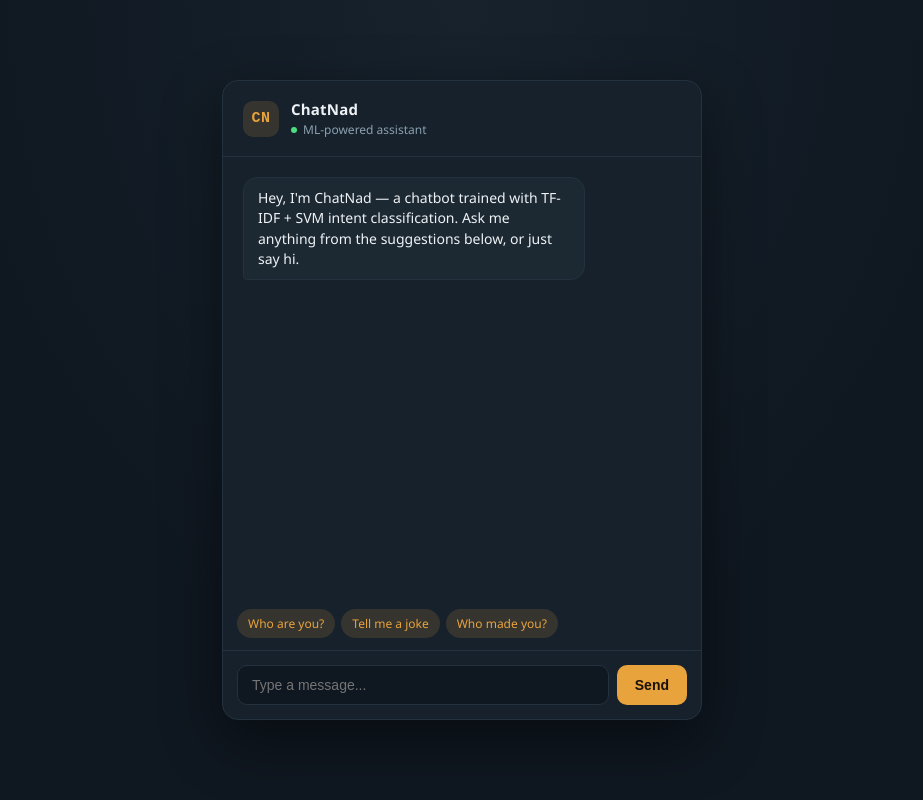
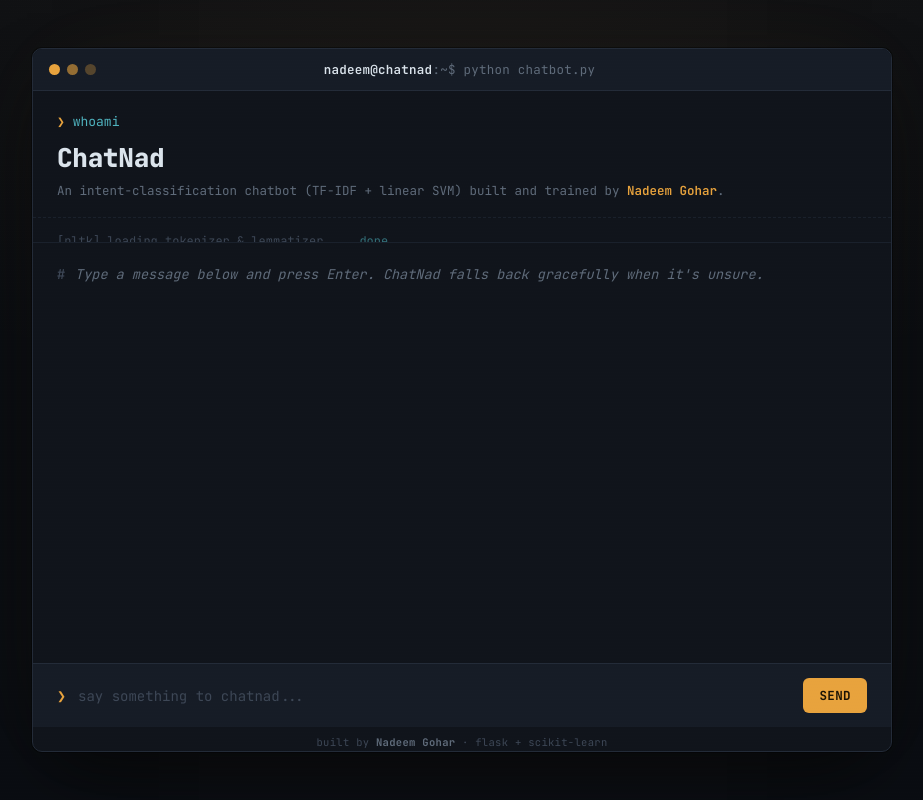
Before and after one commit to Nadeemgohar/chatbot, a Flask app: page / in a window 1280 px wide. Shown: the whole page, without its empty margins (178-1101 px from the left). Run offline with Flask 3, Linux system fonts and the light colour scheme; parts of the project's set-up code (start-up, migrations or seed data) failed here and were passed over.

Commit message:
Add files via upload

```diff
--- a/templates/index.html
+++ b/templates/index.html
@@ -3,299 +3,384 @@
 <head>
 <meta charset="UTF-8">
 <meta name="viewport" content="width=device-width, initial-scale=1.0">
-<title>ChatNad</title>
+<title>ChatNad — by Nadeem Gohar</title>
+<link rel="preconnect" href="https://fonts.googleapis.com">
+<link rel="preconnect" href="https://fonts.gstatic.com" crossorigin>
+<link href="https://fonts.googleapis.com/css2?family=JetBrains+Mono:wght@400;500;600;700;800&display=swap" rel="stylesheet">
 <style>
-  :root {
-    --bg: #0f1720;
-    --panel: #16212c;
-    --accent: #e8a33d;
-    --accent-soft: rgba(232, 163, 61, 0.15);
-    --text: #eef2f5;
-    --text-dim: #8ba0af;
-    --bubble-user: #22384a;
-    --bubble-bot: #1c2933;
-    --border: #23323e;
+  :root{
+    --bg-void:#0a0d12;
+    --bg-panel:#10141b;
+    --bg-panel-alt:#161c26;
+    --border:#232b38;
+    --border-soft:#1a212c;
+    --text-primary:#dbe4ec;
+    --text-muted:#5f6b7a;
+    --text-dim:#3d4756;
+    --amber:#e8a33d;
+    --amber-dim:#8a6a2e;
+    --teal:#4fb3bf;
+    --teal-dim:#33707a;
+    --danger:#c25b52;
+    --radius:10px;
+    --mono: 'JetBrains Mono', ui-monospace, 'SF Mono', Menlo, Consolas, monospace;
   }
 
-  * { box-sizing: border-box; }
+  *{ box-sizing:border-box; }
 
-  body {
-    margin: 0;
-    font-family: 'Segoe UI', system-ui, -apple-system, sans-serif;
-    background: radial-gradient(ellipse at top, #17222d 0%, var(--bg) 60%);
-    color: var(--text);
-    min-height: 100vh;
-    display: flex;
-    align-items: center;
-    justify-content: center;
-    padding: 20px;
+  html,body{
+    height:100%;
+    margin:0;
+    background:
+      radial-gradient(ellipse 900px 500px at 50% -10%, rgba(232,163,61,0.06), transparent),
+      var(--bg-void);
+    color:var(--text-primary);
+    font-family:var(--mono);
+    -webkit-font-smoothing:antialiased;
   }
 
-  .app {
-    width: 100%;
-    max-width: 480px;
-    background: var(--panel);
-    border: 1px solid var(--border);
-    border-radius: 16px;
-    display: flex;
-    flex-direction: column;
-    height: 640px;
-    overflow: hidden;
-    box-shadow: 0 20px 60px rgba(0,0,0,0.45);
+  body{
+    display:flex;
+    align-items:center;
+    justify-content:center;
+    padding:32px 16px;
   }
 
-  .header {
-    padding: 18px 20px;
-    border-bottom: 1px solid var(--border);
-    display: flex;
-    align-items: center;
-    gap: 12px;
+  .crt-noise{
+    position:fixed;
+    inset:0;
+    pointer-events:none;
+    background-image:repeating-linear-gradient(
+      to bottom,
+      rgba(255,255,255,0.012) 0px,
+      rgba(255,255,255,0.012) 1px,
+      transparent 1px,
+      transparent 3px
+    );
+    z-index:50;
+    opacity:.5;
   }
 
-  .mark {
-    width: 36px;
-    height: 36px;
-    border-radius: 10px;
-    background: var(--accent-soft);
-    color: var(--accent);
-    display: flex;
-    align-items: center;
-    justify-content: center;
-    font-weight: 700;
-    font-size: 15px;
-    letter-spacing: 0.5px;
-    font-family: 'Courier New', monospace;
-    flex-shrink: 0;
+  .terminal{
+    width:100%;
+    max-width:860px;
+    height:min(720px, 88vh);
+    display:flex;
+    flex-direction:column;
+    background:var(--bg-panel);
+    border:1px solid var(--border);
+    border-radius:var(--radius);
+    box-shadow:
+      0 0 0 1px rgba(0,0,0,0.4),
+      0 30px 70px -20px rgba(0,0,0,0.7),
+      0 0 90px -30px rgba(232,163,61,0.08);
+    overflow:hidden;
   }
 
-  .header-text h1 {
-    font-size: 15px;
-    margin: 0;
-    font-weight: 600;
-    letter-spacing: 0.2px;
+  /* ---- title bar ---- */
+  .titlebar{
+    display:flex;
+    align-items:center;
+    gap:12px;
+    padding:12px 16px;
+    background:var(--bg-panel-alt);
+    border-bottom:1px solid var(--border);
+    flex-shrink:0;
+  }
+  .dots{ display:flex; gap:7px; flex-shrink:0; }
+  .dot{ width:11px; height:11px; border-radius:50%; background:var(--amber); }
+  .dot:nth-child(1){ opacity:1; }
+  .dot:nth-child(2){ opacity:0.6; }
+  .dot:nth-child(3){ opacity:0.3; }
+
+  .titlebar-path{
+    flex:1;
+    text-align:center;
+    font-size:12.5px;
+    color:var(--text-muted);
+    letter-spacing:.02em;
+    overflow:hidden;
+    text-overflow:ellipsis;
+    white-space:nowrap;
+  }
+  .titlebar-path b{ color:var(--text-primary); font-weight:600; }
+  .titlebar-spacer{ width:52px; flex-shrink:0; }
+
+  /* ---- header / masthead ---- */
+  .masthead{
+    padding:22px 24px 16px;
+    border-bottom:1px dashed var(--border-soft);
+    flex-shrink:0;
+  }
+  .masthead .prompt-line{
+    font-size:13px;
+    color:var(--teal);
+    margin:0 0 10px;
+  }
+  .masthead .prompt-line .p{ color:var(--amber); }
+  .masthead h1{
+    margin:0 0 6px;
+    font-size:26px;
+    font-weight:800;
+    letter-spacing:-.01em;
+    display:flex;
+    align-items:baseline;
+    gap:10px;
+  }
+  .masthead h1 .cursor-block{
+    display:inline-block;
+    width:11px;
+    height:20px;
+    background:var(--amber);
+    animation:blink 1.1s step-end infinite;
+    vertical-align:text-bottom;
+  }
+  .masthead .subtitle{
+    margin:0;
+    font-size:12.5px;
+    color:var(--text-muted);
+    line-height:1.6;
+  }
+  .masthead .subtitle .author{ color:var(--amber); font-weight:600; }
+
+  /* ---- boot log ---- */
+  .bootlog{
+    padding:12px 24px;
+    font-size:12px;
+    line-height:1.9;
+    color:var(--text-dim);
+    border-bottom:1px solid var(--border-soft);
+    flex-shrink:0;
+    max-height:0;
+    overflow:hidden;
+    transition:max-height .4s ease;
+  }
+  .bootlog.show{ max-height:220px; }
+  .bootlog .ok{ color:var(--teal-dim); }
+  .bootlog div{ opacity:0; animation:fadein .25s forwards; }
+
+  /* ---- chat log ---- */
+  .chatlog{
+    flex:1;
+    overflow-y:auto;
+    padding:20px 24px;
+    display:flex;
+    flex-direction:column;
+    gap:16px;
+    scroll-behavior:smooth;
+  }
+  .chatlog::-webkit-scrollbar{ width:8px; }
+  .chatlog::-webkit-scrollbar-thumb{ background:var(--border); border-radius:4px; }
+  .chatlog::-webkit-scrollbar-track{ background:transparent; }
+
+  .line{
+    display:flex;
+    gap:10px;
+    font-size:13.5px;
+    line-height:1.65;
+    animation:rise .28s ease both;
+  }
+  .line .tag{
+    flex-shrink:0;
+    font-weight:700;
+    user-select:none;
+  }
+  .line.user .tag{ color:var(--amber); }
+  .line.bot .tag{ color:var(--teal); }
+  .line.system .tag{ color:var(--text-dim); }
+  .line .body{ color:var(--text-primary); white-space:pre-wrap; word-break:break-word; }
+  .line.system .body{ color:var(--text-muted); font-style:italic; }
+
+  .typing{
+    display:flex; gap:10px; font-size:13.5px;
+  }
+  .typing .tag{ color:var(--teal); font-weight:700; }
+  .typing .dots-anim span{
+    display:inline-block; width:5px; height:5px; margin-right:3px;
+    border-radius:50%; background:var(--teal-dim);
+    animation:pulse 1.2s infinite ease-in-out;
+  }
+  .typing .dots-anim span:nth-child(2){ animation-delay:.15s; }
+  .typing .dots-anim span:nth-child(3){ animation-delay:.3s; }
+
+  /* ---- input row ---- */
+  .inputbar{
+    display:flex;
+    align-items:center;
+    gap:10px;
+    padding:14px 24px;
+    border-top:1px solid var(--border);
+    background:var(--bg-panel-alt);
+    flex-shrink:0;
+  }
+  .inputbar .prompt-char{
+    color:var(--amber);
+    font-weight:700;
+    font-size:15px;
+  }
+  .inputbar input{
+    flex:1;
+    background:transparent;
+    border:none;
+    outline:none;
+    color:var(--text-primary);
+    font-family:var(--mono);
+    font-size:14px;
+    caret-color:var(--amber);
+  }
+  .inputbar input::placeholder{ color:var(--text-dim); }
+  .inputbar button{
+    background:var(--amber);
+    color:#1a1305;
+    border:none;
+    font-family:var(--mono);
+    font-weight:700;
+    font-size:12.5px;
+    letter-spacing:.03em;
+    padding:9px 16px;
+    border-radius:6px;
+    cursor:pointer;
+    transition:filter .15s ease, transform .05s ease;
+  }
+  .inputbar button:hover{ filter:brightness(1.1); }
+  .inputbar button:active{ transform:scale(.97); }
+  .inputbar button:disabled{ opacity:.4; cursor:default; }
+
+  .footer-credit{
+    text-align:center;
+    font-size:10.5px;
+    color:var(--text-dim);
+    padding:8px 0 2px;
+    letter-spacing:.03em;
+  }
+  .footer-credit b{ color:var(--text-muted); }
+
+  @keyframes blink{ 50%{ opacity:0; } }
+  @keyframes fadein{ to{ opacity:1; } }
+  @keyframes rise{ from{ opacity:0; transform:translateY(4px);} to{ opacity:1; transform:translateY(0);} }
+  @keyframes pulse{ 0%,60%,100%{ opacity:.25; } 30%{ opacity:1; } }
+
+  @media (max-width:560px){
+    .masthead h1{ font-size:21px; }
+    .titlebar-path{ display:none; }
+    .chatlog{ padding:16px; }
+    .inputbar{ padding:12px 16px; }
+    .masthead{ padding:18px 16px 14px; }
   }
 
-  .header-text p {
-    margin: 2px 0 0;
-    font-size: 12px;
-    color: var(--text-dim);
-    display: flex;
-    align-items: center;
-    gap: 6px;
+  @media (prefers-reduced-motion: reduce){
+    *{ animation-duration:0.001s !important; transition-duration:0.001s !important; }
   }
-
-  .dot {
-    width: 6px;
-    height: 6px;
-    border-radius: 50%;
-    background: #4ade80;
-    display: inline-block;
-  }
-
-  .messages {
-    flex: 1;
-    overflow-y: auto;
-    padding: 20px;
-    display: flex;
-    flex-direction: column;
-    gap: 12px;
-  }
-
-  .messages::-webkit-scrollbar { width: 6px; }
-  .messages::-webkit-scrollbar-thumb { background: var(--border); border-radius: 3px; }
-
-  .msg {
-    max-width: 78%;
-    padding: 10px 14px;
-    border-radius: 14px;
-    font-size: 14px;
-    line-height: 1.45;
-    animation: rise 0.2s ease;
-  }
-
-  @keyframes rise {
-    from { opacity: 0; transform: translateY(6px); }
-    to { opacity: 1; transform: translateY(0); }
-  }
-
-  .msg.bot {
-    align-self: flex-start;
-    background: var(--bubble-bot);
-    border: 1px solid var(--border);
-    border-bottom-left-radius: 4px;
-  }
-
-  .msg.user {
-    align-self: flex-end;
-    background: var(--bubble-user);
-    border-bottom-right-radius: 4px;
-  }
-
-  .typing {
-    align-self: flex-start;
-    display: flex;
-    gap: 4px;
-    padding: 12px 14px;
-    background: var(--bubble-bot);
-    border: 1px solid var(--border);
-    border-radius: 14px;
-    border-bottom-left-radius: 4px;
-  }
-
-  .typing span {
-    width: 6px;
-    height: 6px;
-    border-radius: 50%;
-    background: var(--text-dim);
-    animation: bounce 1.2s infinite;
-  }
-  .typing span:nth-child(2) { animation-delay: 0.15s; }
-  .typing span:nth-child(3) { animation-delay: 0.3s; }
-
-  @keyframes bounce {
-    0%, 60%, 100% { transform: translateY(0); opacity: 0.5; }
-    30% { transform: translateY(-4px); opacity: 1; }
-  }
-
-  .input-row {
-    display: flex;
-    gap: 8px;
-    padding: 14px;
-    border-top: 1px solid var(--border);
-  }
-
-  .input-row input {
-    flex: 1;
-    background: #0f1720;
-    border: 1px solid var(--border);
-    border-radius: 10px;
-    padding: 11px 14px;
-    color: var(--text);
-    font-size: 14px;
-    outline: none;
-  }
-
-  .input-row input:focus {
-    border-color: var(--accent);
-  }
-
-  .input-row button {
-    background: var(--accent);
-    border: none;
-    color: #1a1206;
-    font-weight: 600;
-    padding: 0 18px;
-    border-radius: 10px;
-    cursor: pointer;
-    font-size: 14px;
-  }
-
-  .input-row button:hover { filter: brightness(1.08); }
-  .input-row button:active { transform: scale(0.97); }
-
-  .suggestions {
-    display: flex;
-    flex-wrap: wrap;
-    gap: 6px;
-    padding: 0 14px 12px;
-  }
-
-  .chip {
-    font-size: 12px;
-    color: var(--accent);
-    background: var(--accent-soft);
-    border: 1px solid transparent;
-    padding: 5px 10px;
-    border-radius: 999px;
-    cursor: pointer;
-  }
-  .chip:hover { border-color: var(--accent); }
 </style>
 </head>
 <body>
+<div class="crt-noise"></div>
 
-<div class="app">
-  <div class="header">
-    <div class="mark">CN</div>
-    <div class="header-text">
-      <h1>ChatNad</h1>
-      <p><span class="dot"></span> ML-powered assistant</p>
-    </div>
+<div class="terminal">
+  <div class="titlebar">
+    <div class="dots"><span class="dot"></span><span class="dot"></span><span class="dot"></span></div>
+    <div class="titlebar-path"><b>nadeem@chatnad</b>:~$ python chatbot.py</div>
+    <div class="titlebar-spacer"></div>
   </div>
 
-  <div class="messages" id="messages">
-    <div class="msg bot">Hey, I'm ChatNad — a chatbot trained with TF-IDF + SVM intent classification. Ask me anything from the suggestions below, or just say hi.</div>
+  <div class="masthead">
+    <p class="prompt-line"><span class="p">❯</span> whoami</p>
+    <h1>ChatNad<span class="cursor-block"></span></h1>
+    <p class="subtitle">An intent-classification chatbot (TF-IDF + linear SVM) built and trained by <span class="author">Nadeem Gohar</span>.</p>
   </div>
 
-  <div class="suggestions" id="suggestions">
-    <div class="chip" onclick="sendSuggested('Who are you?')">Who are you?</div>
-    <div class="chip" onclick="sendSuggested('Tell me a joke')">Tell me a joke</div>
-    <div class="chip" onclick="sendSuggested('Who made you?')">Who made you?</div>
+  <div class="bootlog" id="bootlog"></div>
+
+  <div class="chatlog" id="chatlog">
+    <div class="line system"><span class="tag">#</span><span class="body">Type a message below and press Enter. ChatNad falls back gracefully when it's unsure.</span></div>
   </div>
 
-  <div class="input-row">
-    <input type="text" id="userInput" placeholder="Type a message..." autocomplete="off">
-    <button onclick="sendMessage()">Send</button>
+  <div class="inputbar">
+    <span class="prompt-char">❯</span>
+    <input id="msgInput" type="text" placeholder="say something to chatnad..." autocomplete="off" />
+    <button id="sendBtn">SEND</button>
   </div>
+
+  <div class="footer-credit">built by <b>Nadeem Gohar</b> · flask + scikit-learn</div>
 </div>
 
 <script>
-  const messagesEl = document.getElementById('messages');
-  const inputEl = document.getElementById('userInput');
+  const bootLines = [
+    { text: "[nltk] loading tokenizer & lemmatizer ... ", ok: "done" },
+    { text: "[joblib] chatnad_vectorizer.pkl ... ", ok: "loaded" },
+    { text: "[joblib] chatnad_model.pkl (SVC, linear) ... ", ok: "loaded" },
+    { text: "[chatnad] intents ready — awaiting input", ok: "" },
+  ];
 
-  function addMessage(text, sender) {
-    const div = document.createElement('div');
-    div.className = 'msg ' + sender;
-    div.textContent = text;
-    messagesEl.appendChild(div);
-    messagesEl.scrollTop = messagesEl.scrollHeight;
+  const bootlogEl = document.getElementById("bootlog");
+  bootlogEl.classList.add("show");
+  bootLines.forEach((l, i) => {
+    const div = document.createElement("div");
+    div.style.animationDelay = (i * 0.12) + "s";
+    div.innerHTML = l.text + (l.ok ? `<span class="ok">${l.ok}</span>` : "");
+    bootlogEl.appendChild(div);
+  });
+  setTimeout(() => { bootlogEl.style.maxHeight = "0px"; }, 2200);
+
+  const chatlog = document.getElementById("chatlog");
+  const input = document.getElementById("msgInput");
+  const sendBtn = document.getElementById("sendBtn");
+
+  function addLine(role, text) {
+    const line = document.createElement("div");
+    line.className = "line " + role;
+    const tag = role === "user" ? "you ❯" : "chatnad ❯";
+    line.innerHTML = `<span class="tag">${tag}</span><span class="body"></span>`;
+    line.querySelector(".body").textContent = text;
+    chatlog.appendChild(line);
+    chatlog.scrollTop = chatlog.scrollHeight;
+    return line;
   }
 
   function showTyping() {
-    const div = document.createElement('div');
-    div.className = 'typing';
-    div.id = 'typingIndicator';
-    div.innerHTML = '<span></span><span></span><span></span>';
-    messagesEl.appendChild(div);
-    messagesEl.scrollTop = messagesEl.scrollHeight;
+    const t = document.createElement("div");
+    t.className = "typing";
+    t.id = "typingIndicator";
+    t.innerHTML = `<span class="tag">chatnad ❯</span><span class="dots-anim"><span></span><span></span><span></span></span>`;
+    chatlog.appendChild(t);
+    chatlog.scrollTop = chatlog.scrollHeight;
+  }
+  function hideTyping() {
+    const t = document.getElementById("typingIndicator");
+    if (t) t.remove();
   }
 
-  function hideTyping() {
-    const el = document.getElementById('typingIndicator');
-    if (el) el.remove();
-  }
-
-  async function sendMessage() {
-    const text = inputEl.value.trim();
+  async function send() {
+    const text = input.value.trim();
     if (!text) return;
-    addMessage(text, 'user');
-    inputEl.value = '';
+    addLine("user", text);
+    input.value = "";
+    sendBtn.disabled = true;
     showTyping();
 
     try {
-      const res = await fetch('/chat', {
-        method: 'POST',
-        headers: { 'Content-Type': 'application/json' },
-        body: JSON.stringify({ message: text })
+      const res = await fetch("/chat", {
+        method: "POST",
+        headers: { "Content-Type": "application/json" },
+        body: JSON.stringify({ message: text }),
       });
       const data = await res.json();
       hideTyping();
-      addMessage(data.reply, 'bot');
+      addLine("bot", data.reply || "...");
     } catch (err) {
       hideTyping();
-      addMessage("Something went wrong reaching the server. Is app.py running?", 'bot');
+      addLine("system", "connection error — is the server running?");
+    } finally {
+      sendBtn.disabled = false;
+      input.focus();
     }
   }
 
-  function sendSuggested(text) {
-    inputEl.value = text;
-    sendMessage();
-  }
-
-  inputEl.addEventListener('keydown', (e) => {
-    if (e.key === 'Enter') sendMessage();
+  sendBtn.addEventListener("click", send);
+  input.addEventListener("keydown", (e) => {
+    if (e.key === "Enter") send();
   });
+  window.addEventListener("load", () => input.focus());
 </script>
-
 </body>
 </html>
```
